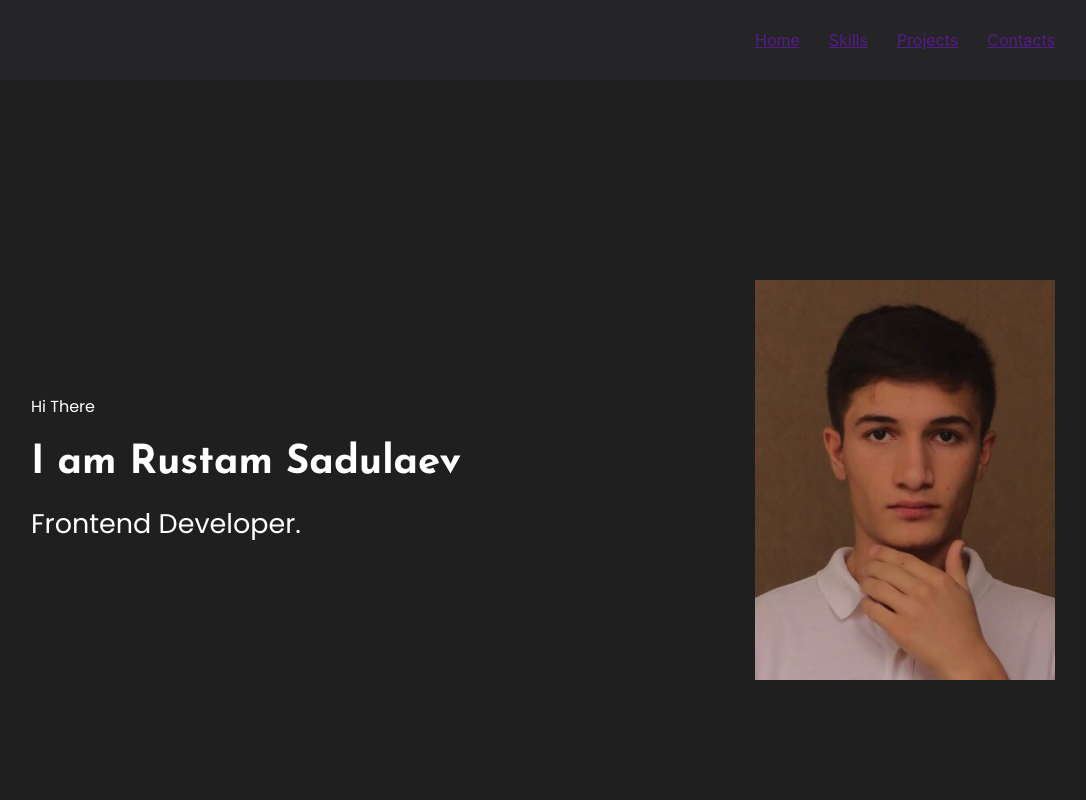
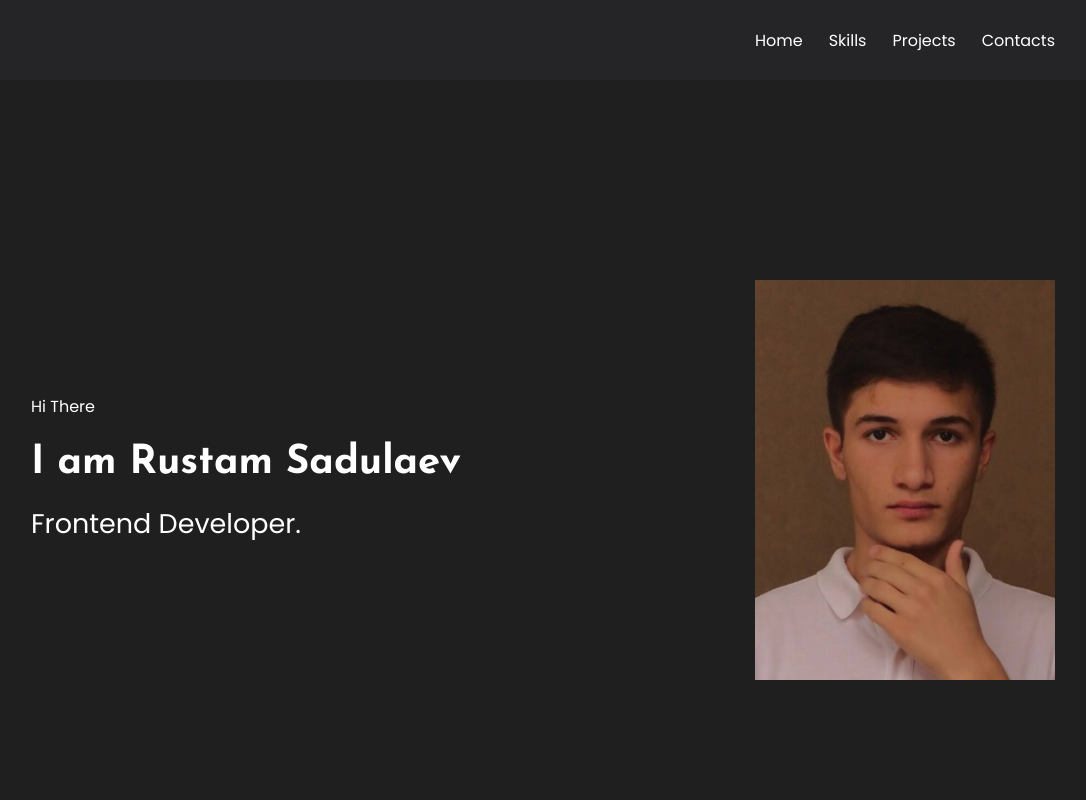
Before and after one commit to hellpains/portfolio, a React (Create React App) app: page / in a window 1280 px wide. Shown: the top 800 px of the page, without its empty margins (97-1183 px from the left). Built offline with nearby package versions, Linux system fonts and the light colour scheme.

Commit message:
change nav

```diff
--- a/src/header/Header.module.scss
+++ b/src/header/Header.module.scss
@@ -6,10 +6,9 @@
   display: flex;
   align-items: center;
   justify-content: flex-end;
-}
 
-
-.container{
+  .container {
     align-items: center;
     justify-content: flex-end;
   }
+}
--- a/src/nav/Nav.js
+++ b/src/nav/Nav.js
@@ -1,5 +1,5 @@
 import React from 'react';
-import style from './Nav.module.css';
+import style from './Nav.module.scss';
 
 export const Nav = () => {
     return (
--- a/src/nav/Nav.module.css
+++ /dev/null
@@ -1,6 +0,0 @@
-.nav {
-    display: flex;
-    /*border: 1px solid;*/
-    justify-content: space-between;
-    width: 300px;
-}
--- /dev/null
+++ b/src/nav/Nav.module.scss
@@ -0,0 +1,14 @@
+@import "../common/styles/sass/variabless.scss";
+
+.nav {
+
+  display: flex;
+  justify-content: space-between;
+  width: 300px;
+
+  a {
+    font-family: $textFontFamily;
+    color: $textColor;
+    text-decoration: none;
+  }
+}
```
Lines whose indentation alone changed are shown as unchanged.
